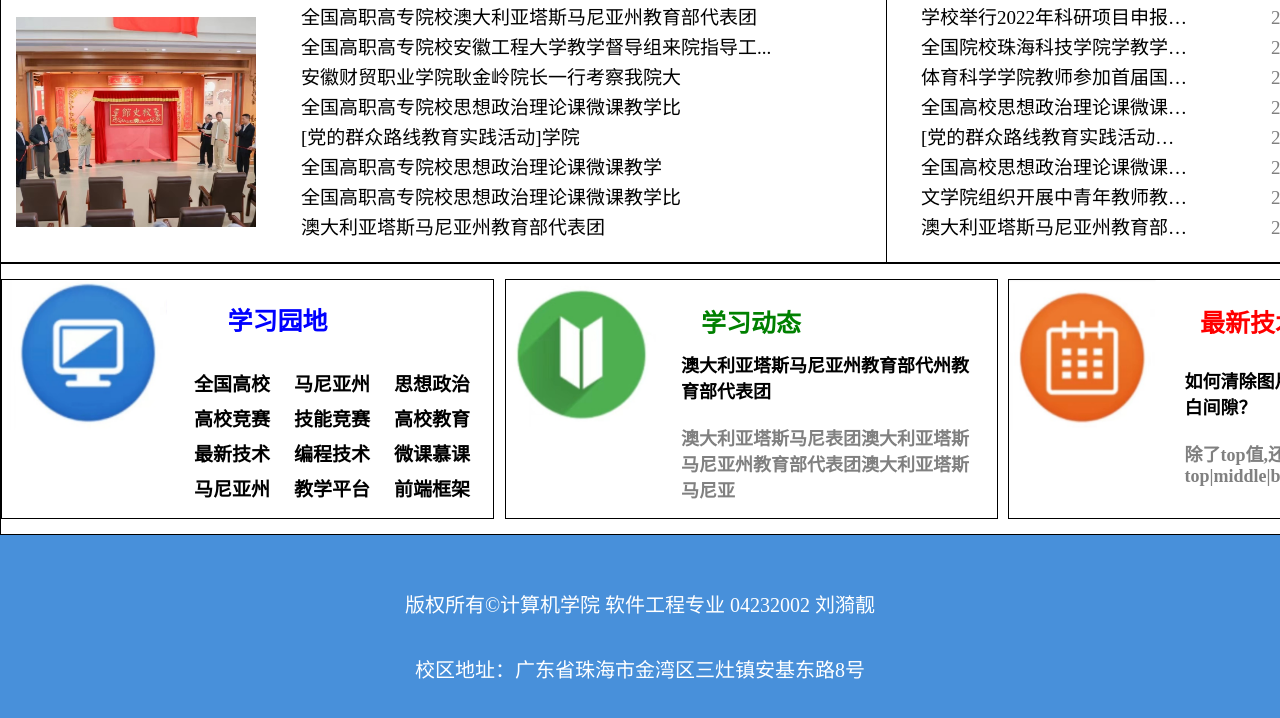
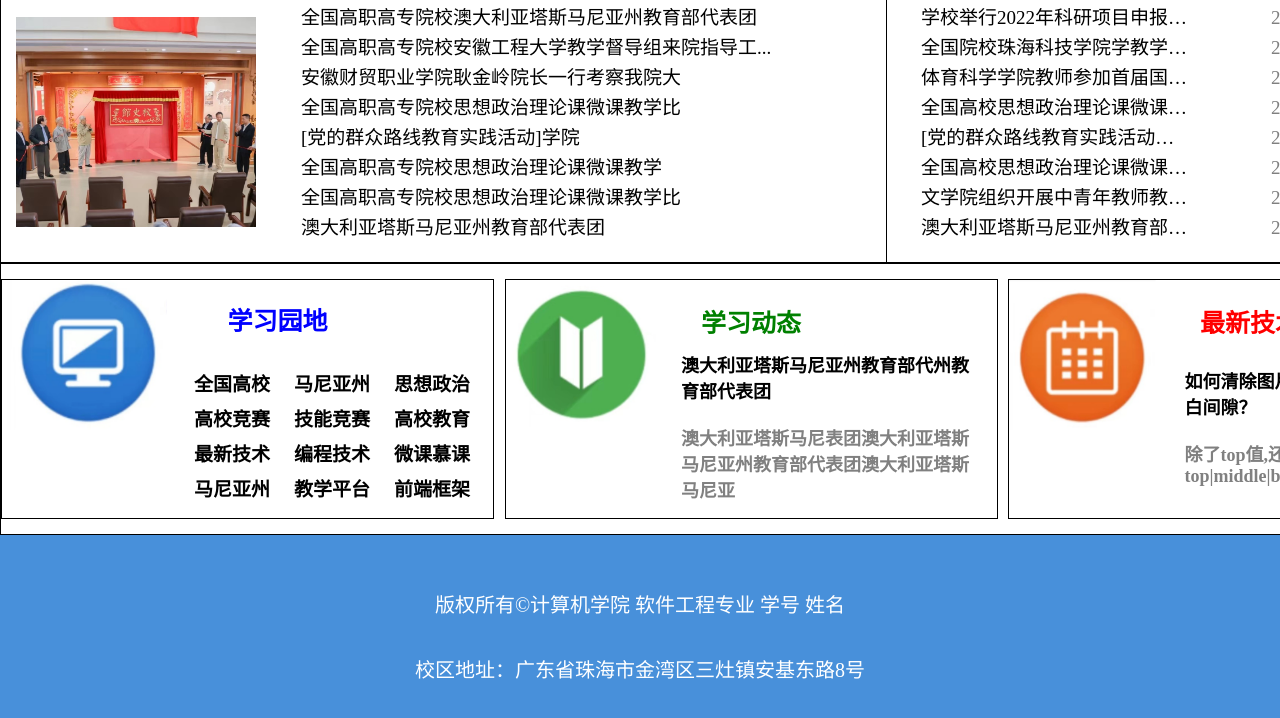
Before and after one commit to 6yiyiliang/UI_Web_Design.github.io, a plain HTML site: page www.html in a window 1280 px wide. Shown: the part 176-894 px from the top of the page. Drawn offline with Linux system fonts and the light colour scheme.

Commit message:
change
change

```diff
--- a/www.html
+++ b/www.html
@@ -185,7 +185,7 @@
     <!--页脚-->
     <footer>
     	<br><br><br>
-        	<p>版权所有©计算机学院 软件工程专业 04232002 刘漪靓</p>
+        	<p>版权所有©计算机学院 软件工程专业 学号 姓名</p>
         <br><br>
         	<p>校区地址：广东省珠海市金湾区三灶镇安基东路8号</p>
     </footer>
```
Also changed, not shown: 1 other file.
